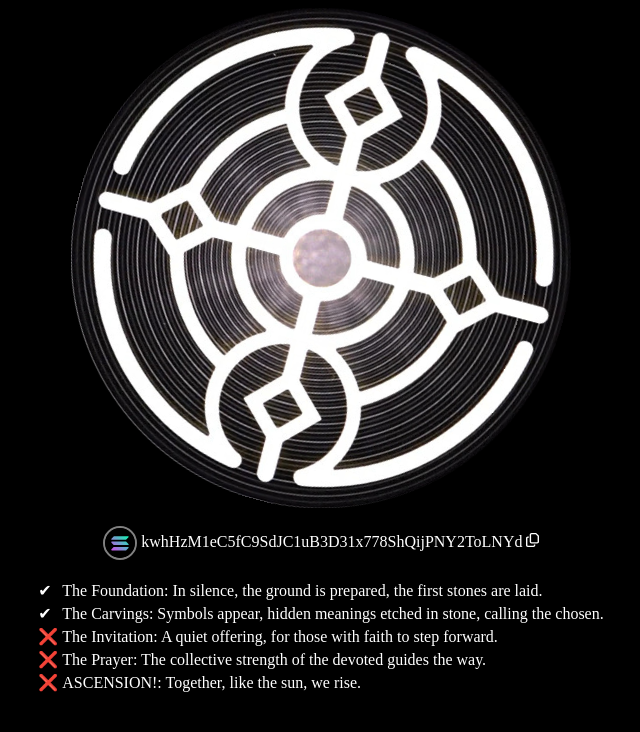
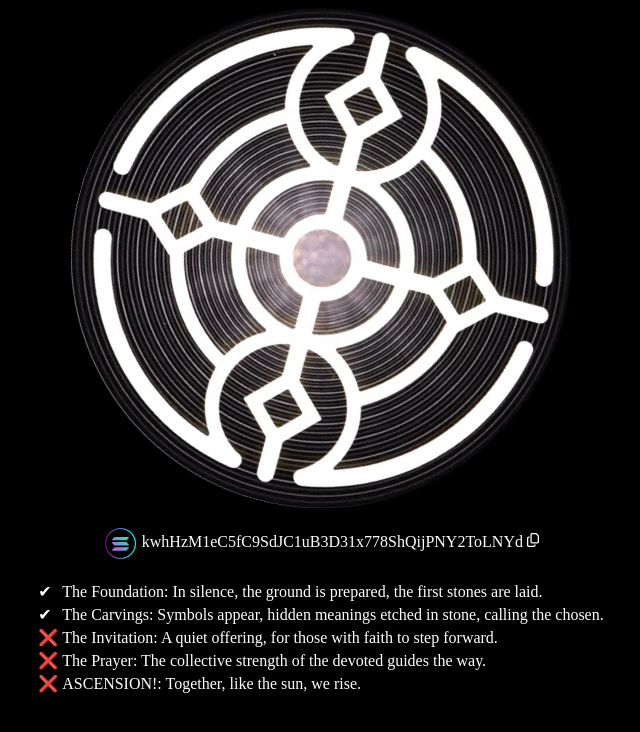
Before and after one commit to AscendProjectCoin/ascendprojectcoin.github.io, a plain HTML site: page index.html in a window 1280 px wide. In both pictures the pointer is over the picture 439 px from the left and 543 px from the top of the page. Shown: the whole page, without its empty margins (319-959 px from the left). Drawn offline with Linux system fonts and the light colour scheme; a web font is replaced by a local one.

```diff
--- a/index.html
+++ b/index.html
@@ -50,11 +50,18 @@
         }
 	#wallet { filter:grayscale(1); }
 	#wallet:hover { filter:grayscale(0); }
+	#wallet:hover > #sol {
+		border: 2px solid transparent;
+		background: linear-gradient(-90deg, cyan, purple);
+		background-clip: padding-box;
+	}
 	#sol {
-			height:30px;
+		height:29px;
 		vertical-align:middle;
-			border-radius: 30px;
+		border-radius: 29px;
 		border: 2px solid gray;
+		padding:1px;
+
 	}
 	#roadmap {
 		border:0;
@@ -96,7 +103,6 @@
 				width:350px;
 				height:350px;
 			}
-			#wallet:hover { filter:grayscale(1); }
 			#walletAddress {
 				word-wrap: break-word;
 				word-break: break-all;
```
Lines whose indentation alone changed are shown as unchanged.
